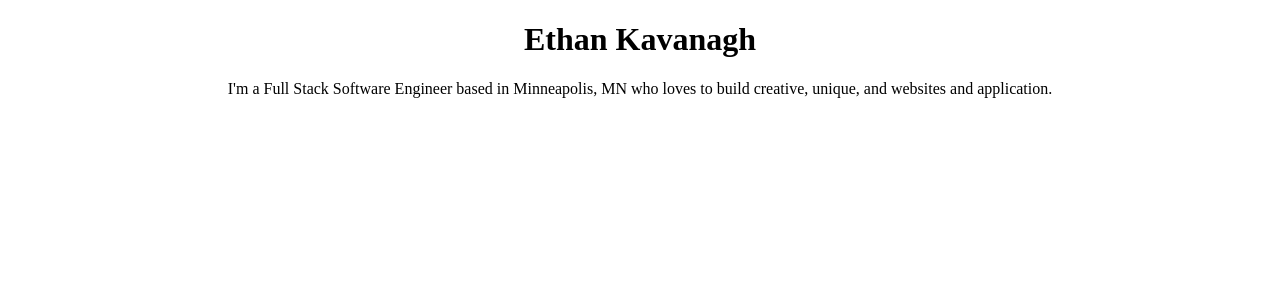
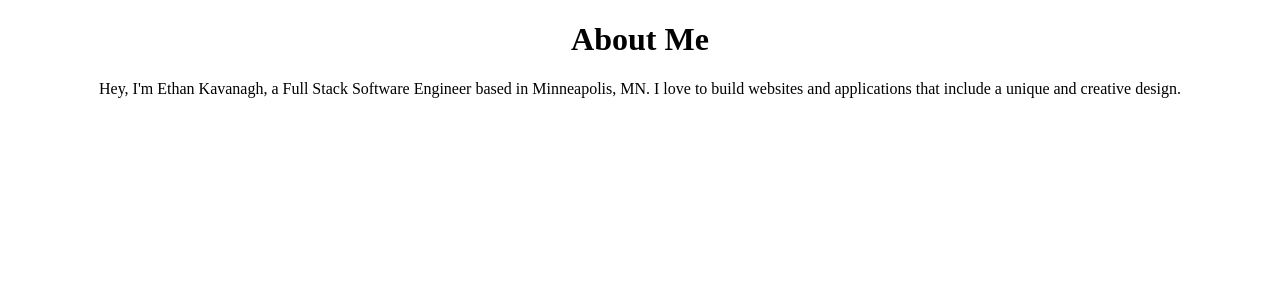
Before and after one commit to EthanMKavanagh/portfolio-website, a React (Create React App) app: page / in a window 1280 px wide. Shown: the top 300 px of the page. Built offline with nearby package versions, Linux system fonts and the light colour scheme.

Commit message:
hosting website on github pages

```diff
--- a/package.json
+++ b/package.json
@@ -2,6 +2,7 @@
   "name": "portfolio-website",
   "version": "0.1.0",
   "private": true,
+  "homepage": "https://github.com/EthanMKavanagh/portfolio-website",
   "dependencies": {
     "@testing-library/jest-dom": "^5.11.5",
     "@testing-library/react": "^11.1.0",
@@ -13,6 +14,8 @@
   },
   "scripts": {
     "start": "react-scripts start",
+    "predeploy": "npm run build",
+    "deploy": "gh-pages -d build",
     "build": "react-scripts build",
     "test": "react-scripts test",
     "eject": "react-scripts eject"
@@ -34,5 +37,8 @@
       "last 1 firefox version",
       "last 1 safari version"
     ]
+  },
+  "devDependencies": {
+    "gh-pages": "^3.1.0"
   }
 }
--- a/src/components/Home/Home.js
+++ b/src/components/Home/Home.js
@@ -4,10 +4,13 @@ class Home extends Component {
     render() {
         return (
         <div>
-            <h1>Ethan Kavanagh</h1>
+            <h1>About Me</h1>
             <p>
-                I'm a Full Stack Software Engineer based in Minneapolis, MN who
-                loves to build creative, unique, and websites and application.
+                Hey, I'm Ethan Kavanagh, a Full Stack Software Engineer based in Minneapolis, MN.
+                I love to build websites and applications that include a unique and creative design.
+            </p>
+            <p>
+
             </p>
         </div>
         );
```
Also changed, not shown: 1 other file (tests, documents, lock files or other folders).
